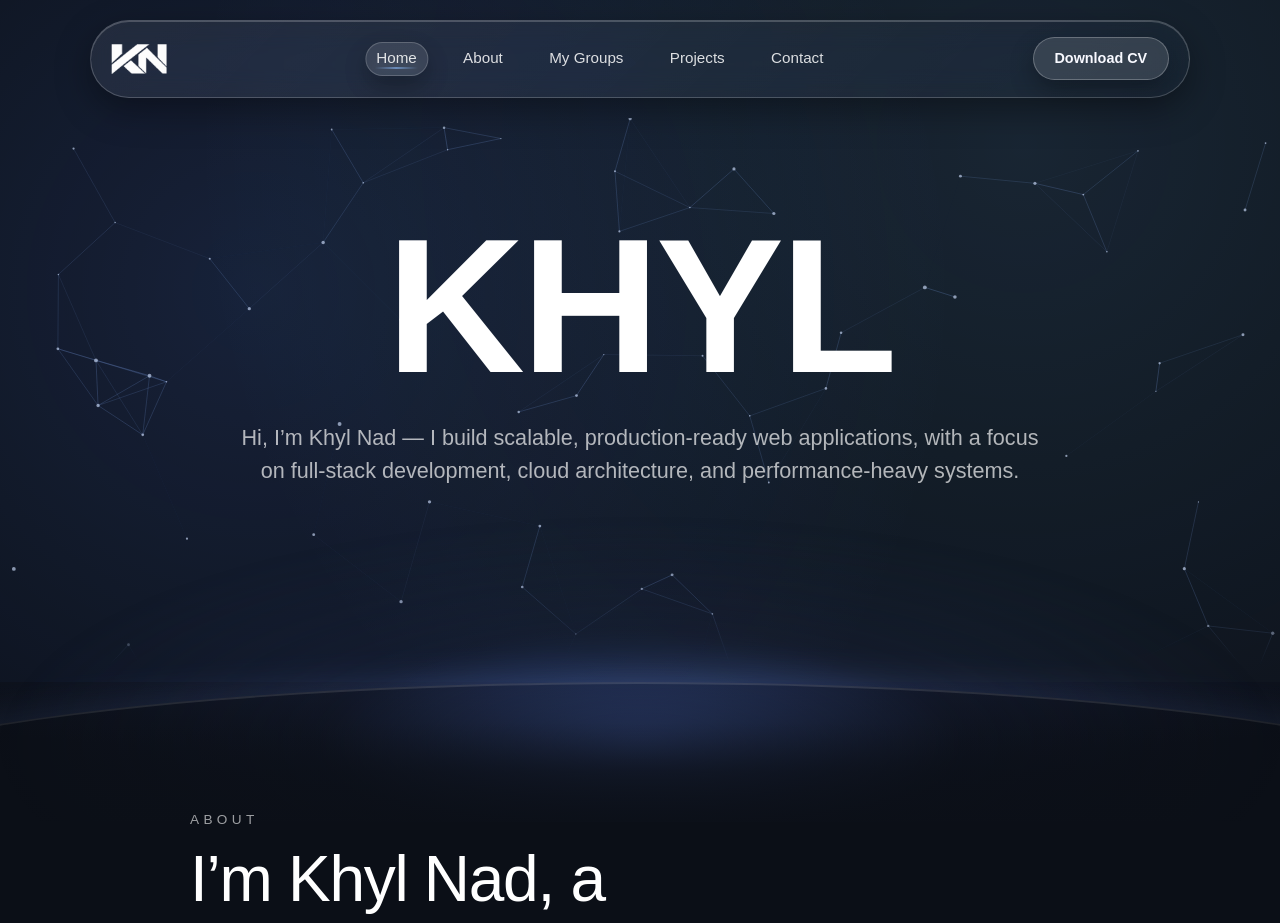
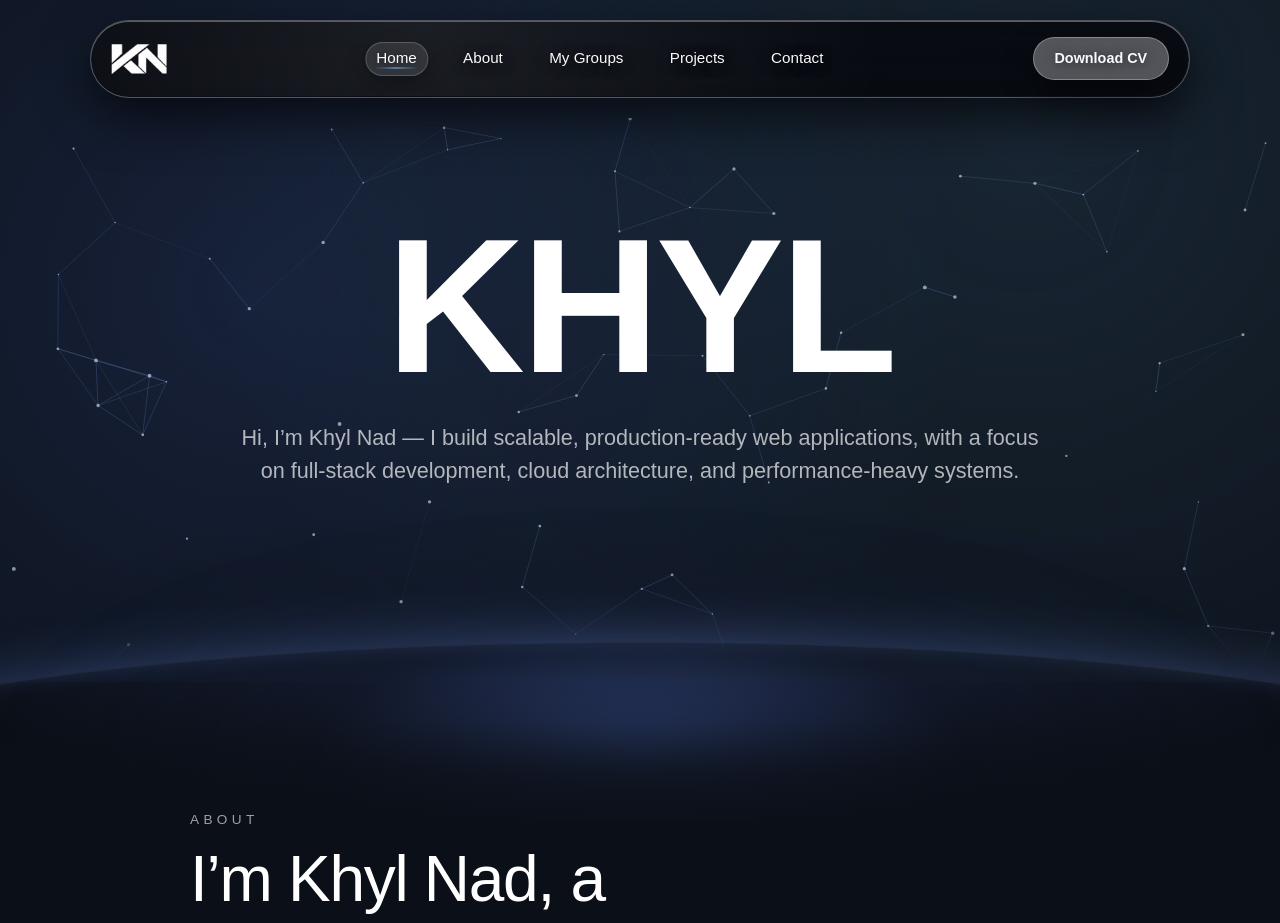
Before and after one commit to KhylN/KhylNad_Portfolio, a Next.js app in the folder khylnad-portfolio/: page / in a window 1280 px wide. Shown: the top 923 px of the page. Built offline with nearby package versions, Linux system fonts and the light colour scheme.

Commit message:
feat: update Navbar links and enhance Hero section styles for improved layout and visuals

```diff
--- a/khylnad-portfolio/app/page.tsx
+++ b/khylnad-portfolio/app/page.tsx
@@ -15,7 +15,7 @@ export default function Home() {
   }
 
   return (
-    <div className="pageRoot">
+    <div className="pageRoot" id="top">
       <Navbar variant="glass" />
       <Hero />
       <About />
--- a/khylnad-portfolio/components/layout/Navbar.module.css
+++ b/khylnad-portfolio/components/layout/Navbar.module.css
@@ -19,6 +19,29 @@
   box-shadow: var(--nav-shadow);
   backdrop-filter: var(--nav-blur, none);
   -webkit-backdrop-filter: var(--nav-blur, none);
+  outline: 1px solid rgba(255, 255, 255, 0.12);
+  outline-offset: -1px;
+  position: relative;
+}
+
+:global(.navbarBar)::before {
+  content: "";
+  position: absolute;
+  inset: 1px;
+  border-radius: inherit;
+  background: radial-gradient(
+      circle at 30% 20%,
+      rgba(255, 255, 255, 0.08),
+      transparent 60%
+    ),
+    linear-gradient(180deg, rgba(8, 10, 16, 0.65), rgba(8, 10, 16, 0.85));
+  pointer-events: none;
+  z-index: 0;
+}
+
+:global(.navbarBar) > * {
+  position: relative;
+  z-index: 1;
 }
 
 :global(.navbarBrand) {
@@ -51,6 +74,7 @@
   transition:
     color 200ms ease,
     opacity 200ms ease;
+  text-shadow: 0 2px 14px rgba(5, 8, 16, 0.9);
 }
 
 :global(.navbarLinkInner) {
@@ -131,6 +155,7 @@
     transform 220ms ease,
     box-shadow 220ms ease,
     filter 220ms ease;
+  text-shadow: 0 1px 10px rgba(0, 0, 0, 0.55);
 }
 
 :global(.navbarCta:hover),
@@ -177,15 +202,15 @@
   --nav-border: 1px solid rgba(255, 255, 255, 0.2);
   --nav-bg: linear-gradient(
     135deg,
-    rgba(255, 255, 255, 0.08),
-    rgba(255, 255, 255, 0.02)
+    rgba(10, 13, 20, 0.92),
+    rgba(10, 13, 20, 0.8)
   );
   --nav-shadow:
-    0 12px 35px rgba(0, 0, 0, 0.35), inset 0 1px 0 rgba(255, 255, 255, 0.2);
-  --nav-blur: blur(14px) saturate(120%);
-  --link-color: rgba(255, 255, 255, 0.85);
+    0 18px 50px rgba(0, 0, 0, 0.65), inset 0 1px 0 rgba(255, 255, 255, 0.32);
+  --nav-blur: blur(18px) saturate(140%);
+  --link-color: rgba(255, 255, 255, 0.98);
   --cta-color: #f8f9ff;
-  --cta-bg: rgba(255, 255, 255, 0.12);
-  --cta-border: 1px solid rgba(255, 255, 255, 0.25);
-  --cta-shadow: 0 10px 24px rgba(0, 0, 0, 0.3);
+  --cta-bg: rgba(255, 255, 255, 0.3);
+  --cta-border: 1px solid rgba(255, 255, 255, 0.3);
+  --cta-shadow: 0 14px 32px rgba(0, 0, 0, 0.45);
 }
--- a/khylnad-portfolio/components/layout/Navbar.tsx
+++ b/khylnad-portfolio/components/layout/Navbar.tsx
@@ -8,7 +8,7 @@ import "./Navbar.module.css";
 type NavbarVariant = "minimal" | "bold" | "glass";
 
 const links = [
-  { href: "#home", label: "Home" },
+  { href: "#top", label: "Home" },
   { href: "#about", label: "About" },
   { href: "#groups", label: "My Groups" },
   { href: "#projects", label: "Projects" },
--- a/khylnad-portfolio/components/sections/Hero.module.css
+++ b/khylnad-portfolio/components/sections/Hero.module.css
@@ -25,7 +25,7 @@
     rgba(33, 44, 80, 0.22),
     transparent
   );
-  filter: blur(8px);
+  filter: blur(14px);
   transform: translateY(32%);
   z-index: 1;
 }
@@ -46,17 +46,29 @@
   pointer-events: none;
   z-index: 1;
 }
+
+:global(.heroSection) {
+  background-image: radial-gradient(
+    50% 18% at 50% 72%,
+    rgba(11, 15, 23, 0.5),
+    rgba(11, 15, 23, 0)
+  );
+  background-repeat: no-repeat;
+  background-size: 100% 100%;
+}
 :global(.heroArc) {
   position: absolute;
   left: 50%;
-  bottom: -140px;
+  bottom: -100px;
   width: 140%;
   height: 280px;
   border-radius: 50%;
-  border: 2px solid rgba(255, 255, 255, 0.15);
-  box-shadow: 0 0 40px rgba(120, 160, 255, 0.25);
+  border: 1px solid rgba(255, 255, 255, 0.08);
+  box-shadow:
+    0 0 60px rgba(120, 160, 255, 0.35),
+    inset 0 0 20px rgba(120, 160, 255, 0.15);
   transform: translateX(-50%);
-  opacity: 0.8;
+  opacity: 0.9;
   z-index: 1;
 }
 
```
